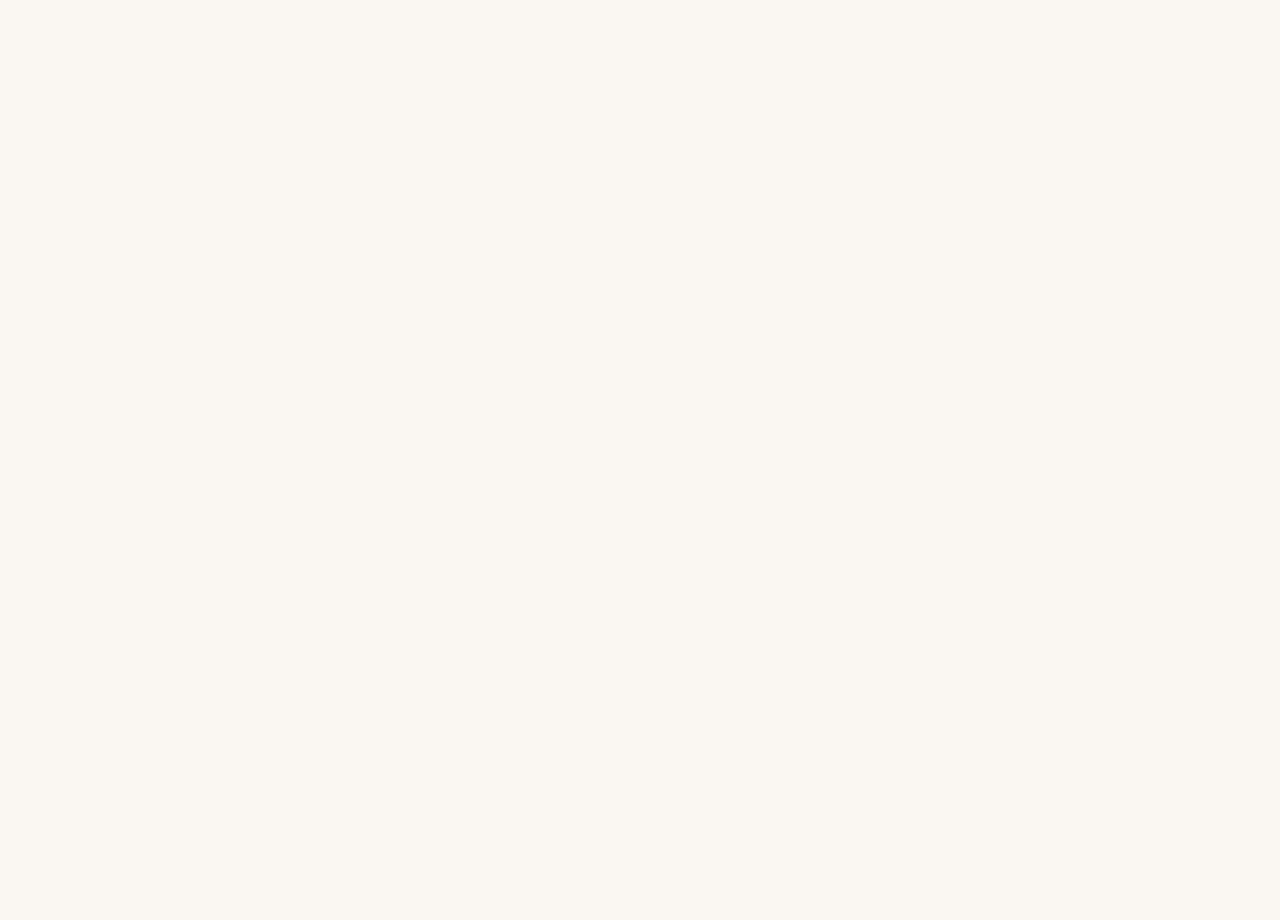
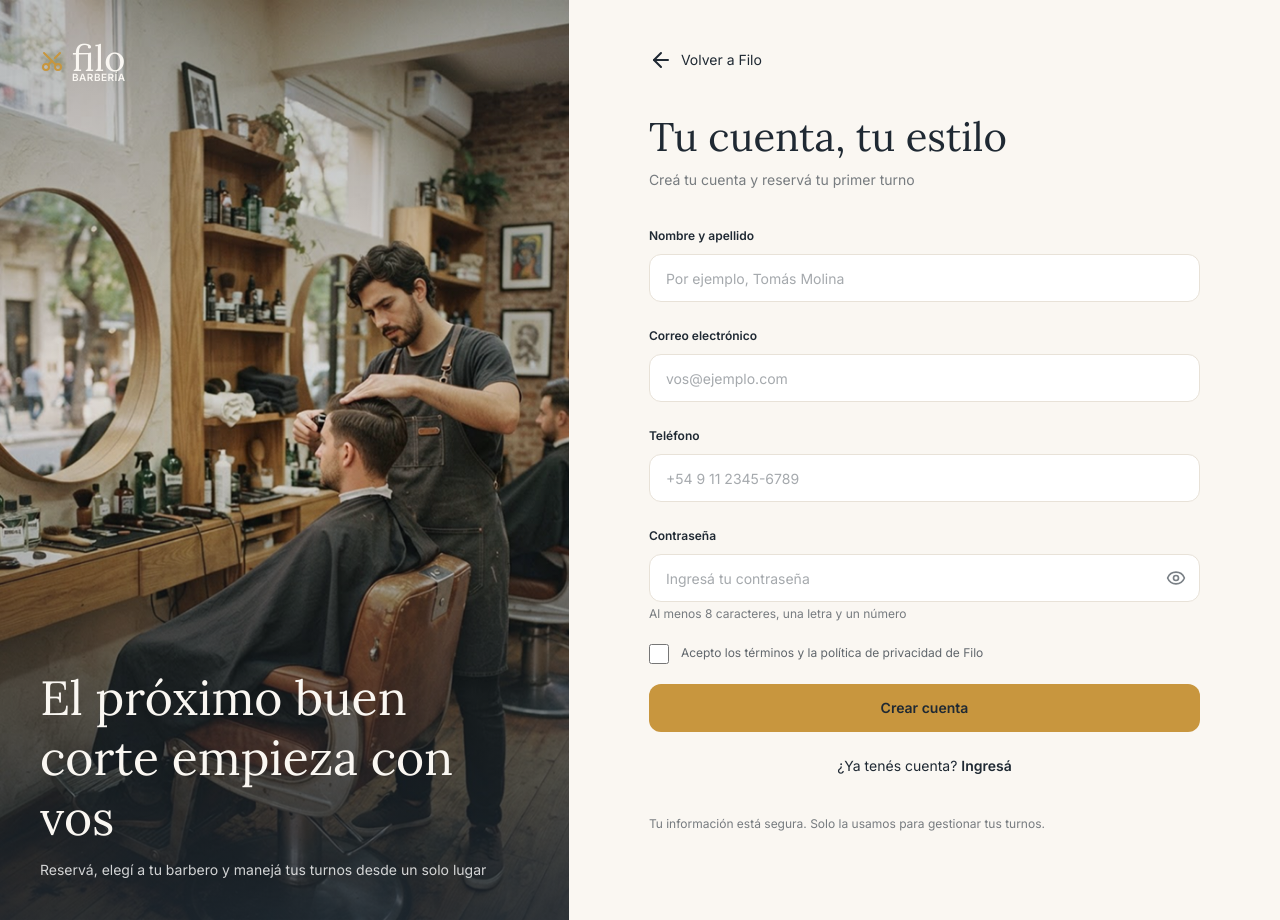
Before and after one commit to LucianoMaciel10/filo-barberia, a React (Vite) app in the folder client/: page /registro in a window 1280 px wide. Before the commit this address had no page. Before the commit the page ends 800 px from the top, so only its background shows below. Built offline with nearby package versions, Linux system fonts and the light colour scheme.

Commit message:
feat: agregar página de registro con validación

```diff
--- a/client/src/App.jsx
+++ b/client/src/App.jsx
@@ -3,17 +3,19 @@ import MainLayout from "./components/layout/MainLayout";
 import Home from "./pages/Home";
 import Login from "./pages/Login";
 import ScrollToTop from "./components/layout/ScrollToTop";
+import Register from "./pages/Register";
 
 export default function App() {
   return (
     <>
       <ScrollToTop />
       <Routes>
-      <Route element={<MainLayout />}>
-        <Route path="/" element={<Home />} />
-      </Route>
-      <Route path="/login" element={<Login />} />
-    </Routes>
+        <Route element={<MainLayout />}>
+          <Route path="/" element={<Home />} />
+        </Route>
+        <Route path="/login" element={<Login />} />
+        <Route path="/registro" element={<Register />} />
+      </Routes>
     </>
   );
 }
--- /dev/null
+++ b/client/src/components/ui/Checkbox.jsx
@@ -0,0 +1,33 @@
+import { useId } from "react";
+
+function Checkbox({ label, error, ref, ...props }) {
+  const id = useId();
+  const errorId = `${id}-error`;
+
+  return (
+    <div>
+      <div className="flex items-center gap-3">
+        <input
+          ref={ref}
+          id={id}
+          type="checkbox"
+          aria-invalid={!!error}
+          aria-describedby={error ? errorId : undefined}
+          className="mt-0.5 size-5 shrink-0 cursor-pointer accent-dorado"
+          {...props}
+        />
+        <label htmlFor={id} className="cursor-pointer text-xs text-charcoal/70">
+          {label}
+        </label>
+      </div>
+
+      {error && (
+        <p id={errorId} className="mt-1 text-xs text-cancelado">
+          {error}
+        </p>
+      )}
+    </div>
+  );
+}
+
+export default Checkbox;
--- a/client/src/components/ui/Input.jsx
+++ b/client/src/components/ui/Input.jsx
@@ -1,9 +1,10 @@
 import { useId, useState } from "react";
 import { Eye, EyeOff } from "lucide-react";
 
-function Input({ label, error, type = "text", ref, ...props }) {
+function Input({ label, error, hint, type = "text", ref, ...props }) {
   const id = useId();
   const errorId = `${id}-error`;
+  const hintId = `${id}-hint`;
   const [show, setShow] = useState(false);
   const isPassword = type === "password";
 
@@ -19,7 +20,7 @@ function Input({ label, error, type = "text", ref, ...props }) {
           id={id}
           type={isPassword && show ? "text" : type}
           aria-invalid={!!error}
-          aria-describedby={error ? errorId : undefined}
+          aria-describedby={error ? errorId : hint ? hintId : undefined}
           className={`h-12 w-full rounded-brand border bg-white px-4 text-sm placeholder:text-charcoal/40 ${
             error ? "border-cancelado" : "border-borde"
           } ${isPassword ? "pr-12" : ""}`}
@@ -38,10 +39,16 @@ function Input({ label, error, type = "text", ref, ...props }) {
         )}
       </div>
 
-      {error && (
+      {error ? (
         <p id={errorId} className="mt-1 text-xs text-cancelado">
           {error}
         </p>
+      ) : (
+        hint && (
+          <p id={hintId} className="mt-1 text-xs text-charcoal/60">
+            {hint}
+          </p>
+        )
       )}
     </div>
   );
--- /dev/null
+++ b/client/src/pages/Register.jsx
@@ -0,0 +1,120 @@
+import { zodResolver } from "@hookform/resolvers/zod";
+import { useForm } from "react-hook-form";
+import { Link } from "react-router-dom";
+import { z } from "zod";
+import AuthLayout from "../components/layout/AuthLayout";
+import Checkbox from "../components/ui/Checkbox";
+import Input from "../components/ui/Input";
+
+const schema = z.object({
+  name: z.string().trim().min(3, "Ingresá tu nombre y apellido"),
+  email: z.email("Ingresá un correo válido"),
+  phone: z
+    .string()
+    .trim()
+    .regex(/^\+?[\d\s-]{8,}$/, "Ingresá un teléfono válido"),
+  password: z
+    .string()
+    .min(8, "Usá al menos 8 caracteres")
+    .regex(/[A-Za-z]/, "Incluí al menos una letra")
+    .regex(/\d/, "Incluí al menos un número"),
+  terms: z.boolean().refine((value) => value, {
+    message: "Tenés que aceptar los términos para continuar",
+  }),
+});
+
+function Register() {
+  const {
+    register,
+    handleSubmit,
+    formState: { errors, isSubmitting },
+  } = useForm({
+    resolver: zodResolver(schema),
+    defaultValues: { terms: false },
+  });
+
+  const onSubmit = async (data) => {
+    // TODO: conectar con la API cuando esté el backend
+    console.log("registro", data.email);
+  };
+
+  return (
+    <AuthLayout>
+      <h1 className="text-[32px] leading-tight md:text-[40px]">
+        Tu cuenta, tu estilo
+      </h1>
+      <p className="mt-2 text-sm text-charcoal/60">
+        Creá tu cuenta y reservá tu primer turno
+      </p>
+
+      <form
+        onSubmit={handleSubmit(onSubmit)}
+        noValidate
+        className="mt-8 space-y-5"
+      >
+        <Input
+          label="Nombre y apellido"
+          placeholder="Por ejemplo, Tomás Molina"
+          autoComplete="name"
+          error={errors.name?.message}
+          {...register("name")}
+        />
+
+        <Input
+          label="Correo electrónico"
+          type="email"
+          placeholder="vos@ejemplo.com"
+          autoComplete="email"
+          error={errors.email?.message}
+          {...register("email")}
+        />
+
+        <Input
+          label="Teléfono"
+          type="tel"
+          placeholder="+54 9 11 2345-6789"
+          autoComplete="tel"
+          error={errors.phone?.message}
+          {...register("phone")}
+        />
+
+        <Input
+          label="Contraseña"
+          type="password"
+          placeholder="Ingresá tu contraseña"
+          autoComplete="new-password"
+          hint="Al menos 8 caracteres, una letra y un número"
+          error={errors.password?.message}
+          {...register("password")}
+        />
+
+        <Checkbox
+          label="Acepto los términos y la política de privacidad de Filo"
+          error={errors.terms?.message}
+          {...register("terms")}
+        />
+
+        <button
+          type="submit"
+          disabled={isSubmitting}
+          className="h-12 w-full cursor-pointer rounded-brand bg-dorado text-sm font-semibold transition-colors hover:bg-dorado/90 disabled:cursor-not-allowed disabled:opacity-60"
+        >
+          {isSubmitting ? "Creando cuenta..." : "Crear cuenta"}
+        </button>
+      </form>
+
+      <p className="mt-6 text-center text-sm">
+        ¿Ya tenés cuenta?{" "}
+        <Link to="/login" className="font-semibold hover:text-dorado">
+          Ingresá
+        </Link>
+      </p>
+
+      <p className="mt-10 text-xs text-charcoal/60">
+        Tu información está segura. Solo la usamos para gestionar tus turnos.
+      </p>
+    </AuthLayout>
+  );
+}
+
+export default Register;
```
